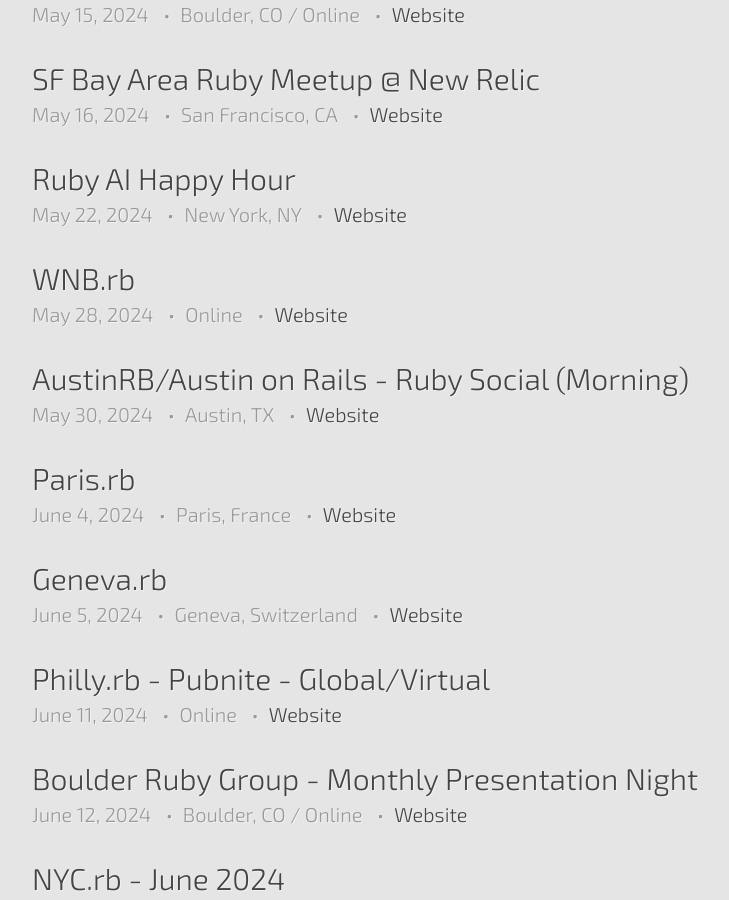
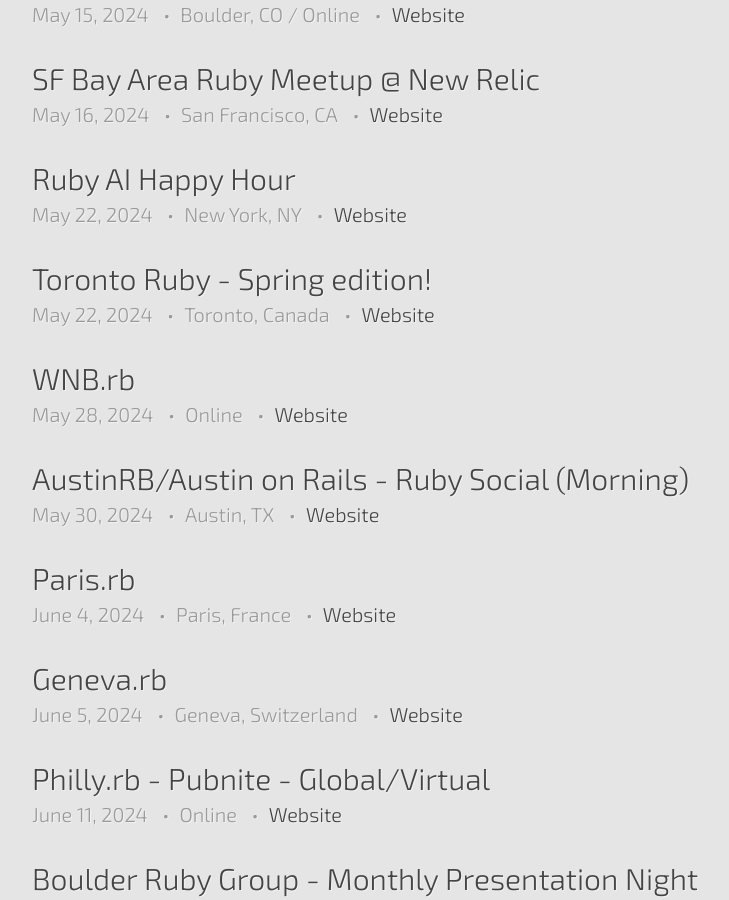
Before and after one commit to ruby-conferences/ruby-conferences.github.io, a Jekyll site: the page built from meetups/index.html, in a window 1280 px wide and 900 px high, scrolled down 940 px. Shown: the whole window, without its empty margins (208-937 px from the left). Built offline with Jekyll 4.4.1, drawn with Linux system fonts in a browser that asks for light colours.

Commit message:
Add Toronto Ruby May event (#620)

```diff
--- a/_data/meetups.yml
+++ b/_data/meetups.yml
@@ -425,6 +425,13 @@
   end_time: 20:30:00 EDT
   url: https://lu.ma/cbeeanbk
 
+- name: Toronto Ruby - Spring edition!
+  location: Toronto, Canada
+  date: 2024-05-22
+  start_time: 18:00:00 EST
+  end_time: 21:00:00 EST
+  url: https://toronto-ruby.com/past-events
+
 - name: AustinRB/Austin on Rails - Ruby Social (Morning)
   location: Austin, TX
   date: 2024-05-30
```
